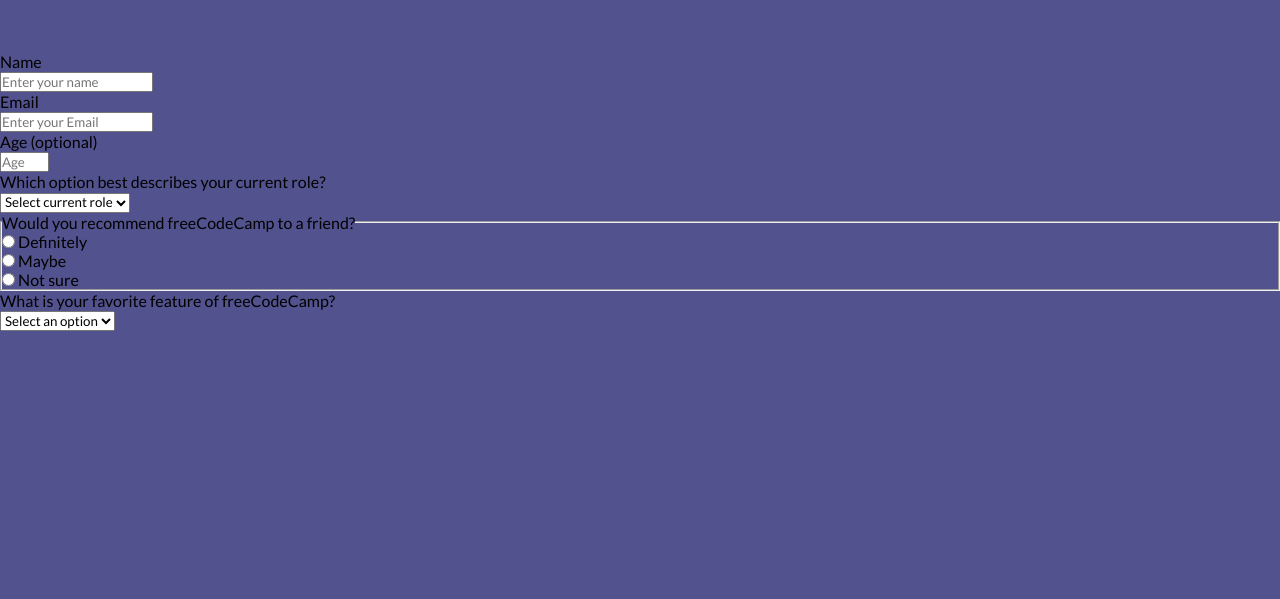
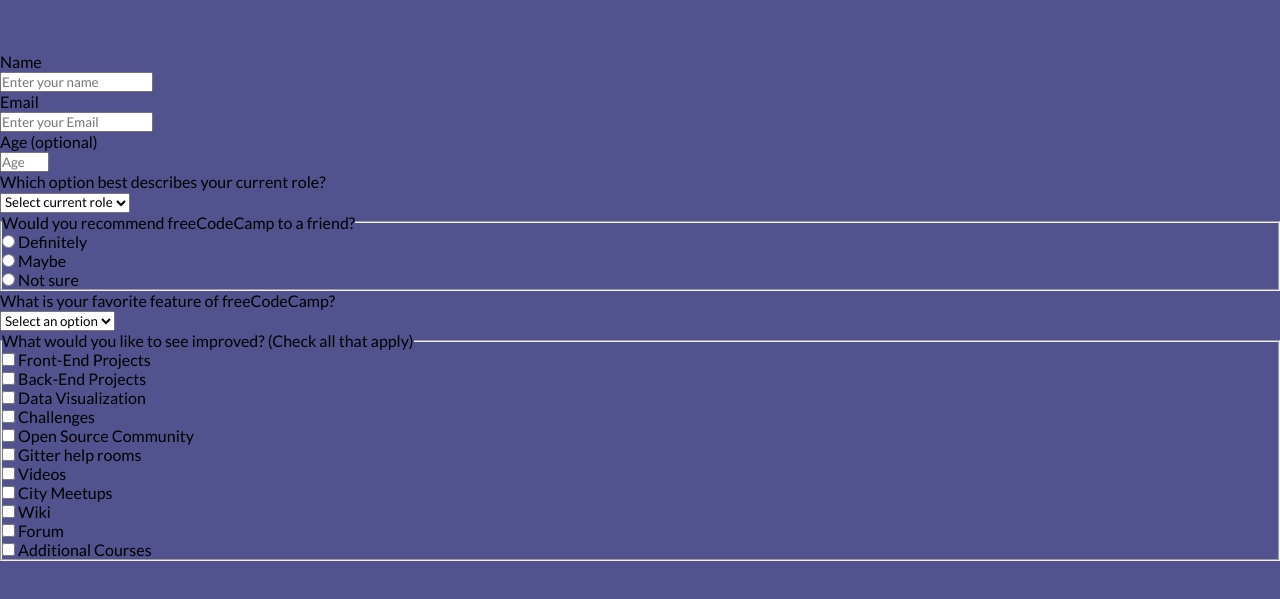
Before and after one commit to strikersouza/FCC_survey_form, a plain HTML site: page index.html in a window 1280 px wide. Shown: the part 131-730 px from the top of the page. Drawn offline with Linux system fonts and the light colour scheme.

Commit message:
Added improvementes section

```diff
--- a/css/style.css
+++ b/css/style.css
@@ -27,3 +27,7 @@ header{
     letter-spacing: 1px;
     padding-bottom: 15px;
 }
+
+.improvements label{
+    display: block;
+}
--- a/index.html
+++ b/index.html
@@ -25,8 +25,8 @@
             <p>Age (optional)</p>
             <input type="number" name="age" id="number" placeholder="Age" min="10" max="100" required>
         </label>
-        <label for="role" id="role-label"><p>Which option best describes your current role?</p></label>
-        <select id="role">
+        <label for="dropdown" id="role-label"><p>Which option best describes your current role?</p></label>
+        <select id="dropdown">
             <option value="">Select current role</option>
             <option value="student">Student</option>
             <option value="full-job">Full Time Job</option>
@@ -34,7 +34,7 @@
             <option value="not-say">Prefer not to say</option>
             <option value="other">Other</option>
         </select>
-        <fieldset>
+        <fieldset class="recomendation">
             <legend>Would you recommend freeCodeCamp to a friend?</legend>
             <p>
                 <input type="radio" name="recomendation" id="definitely">
@@ -57,6 +57,42 @@
             <option value="Community">Community</option>
             <option value="open-source">Open Source</option>
         </select>
+        <fieldset class="improvements">
+            <legend>What would you like to see improved? (Check all that apply)</legend>
+            <label for="front-end">
+                <input type="checkbox" id="front-end" name="front-end"> Front-End Projects
+            </label>
+            <label for="back-end">
+                <input type="checkbox" id="back-end" name="back-end"> Back-End Projects
+            </label>
+            <label for="data">
+                <input type="checkbox" id="data" name="data"> Data Visualization
+            </label>
+            <label for="challenges2">
+                <input type="checkbox" id="Challenges2" name="challenges2"> Challenges
+            </label>
+            <label for="source-community">
+                <input type="checkbox" id="source-community" name="source-community"> Open Source Community
+            </label>
+            <label for="gitter">
+                <input type="checkbox" id="gitter" name="gitter"> Gitter help rooms
+            </label>
+            <label for="videos">
+                <input type="checkbox" id="videos" name="videos"> Videos
+            </label>
+            <label for="meetups">
+                <input type="checkbox" id="meetups" name="meetups"> City Meetups
+            </label>
+            <label for="wiki">
+                <input type="checkbox" id="wiki" name="wiki"> Wiki
+            </label>
+            <label for="forum">
+                <input type="checkbox" id="forum" name="forum"> Forum
+            </label>
+            <label for="courses">
+                <input type="checkbox" id="courses" name="courses"> Additional Courses
+            </label>
+        </fieldset>
     </form>
 </body>
 </html>
```
